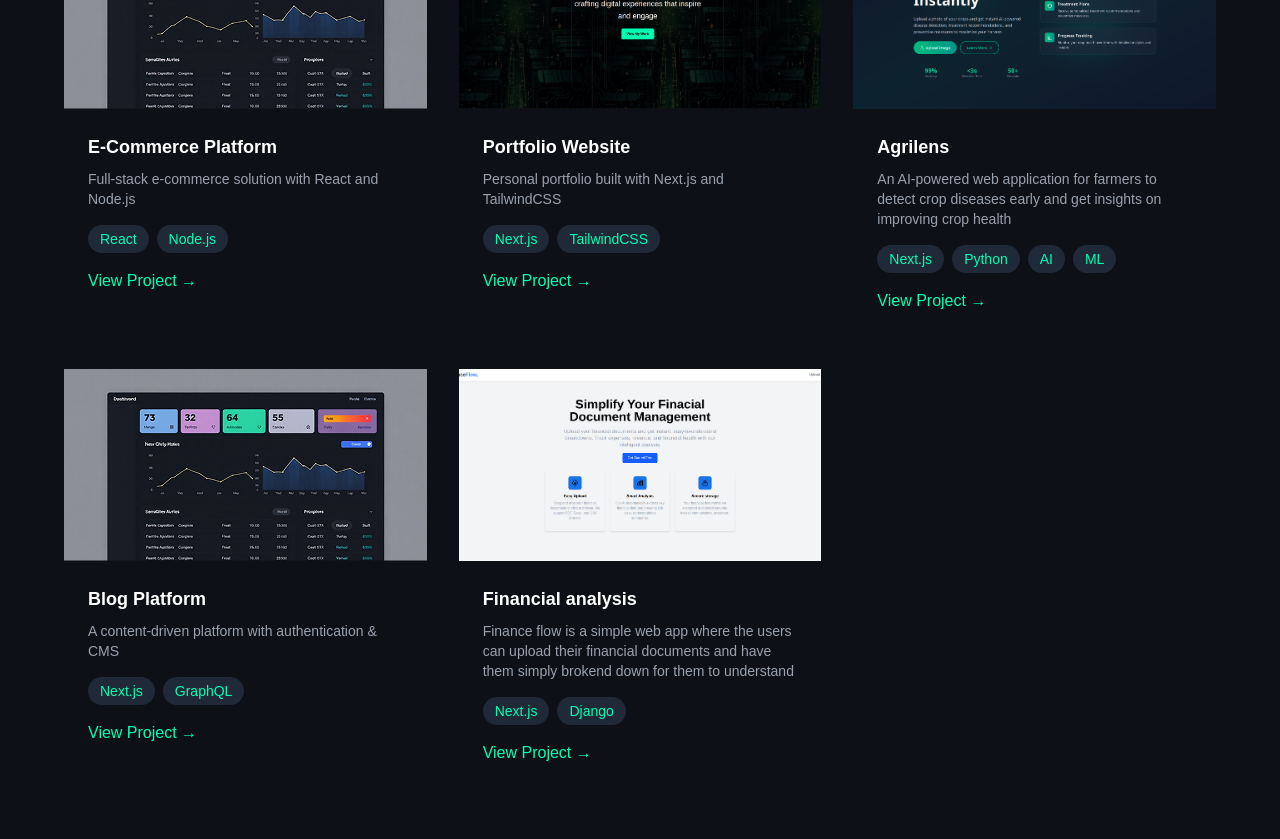
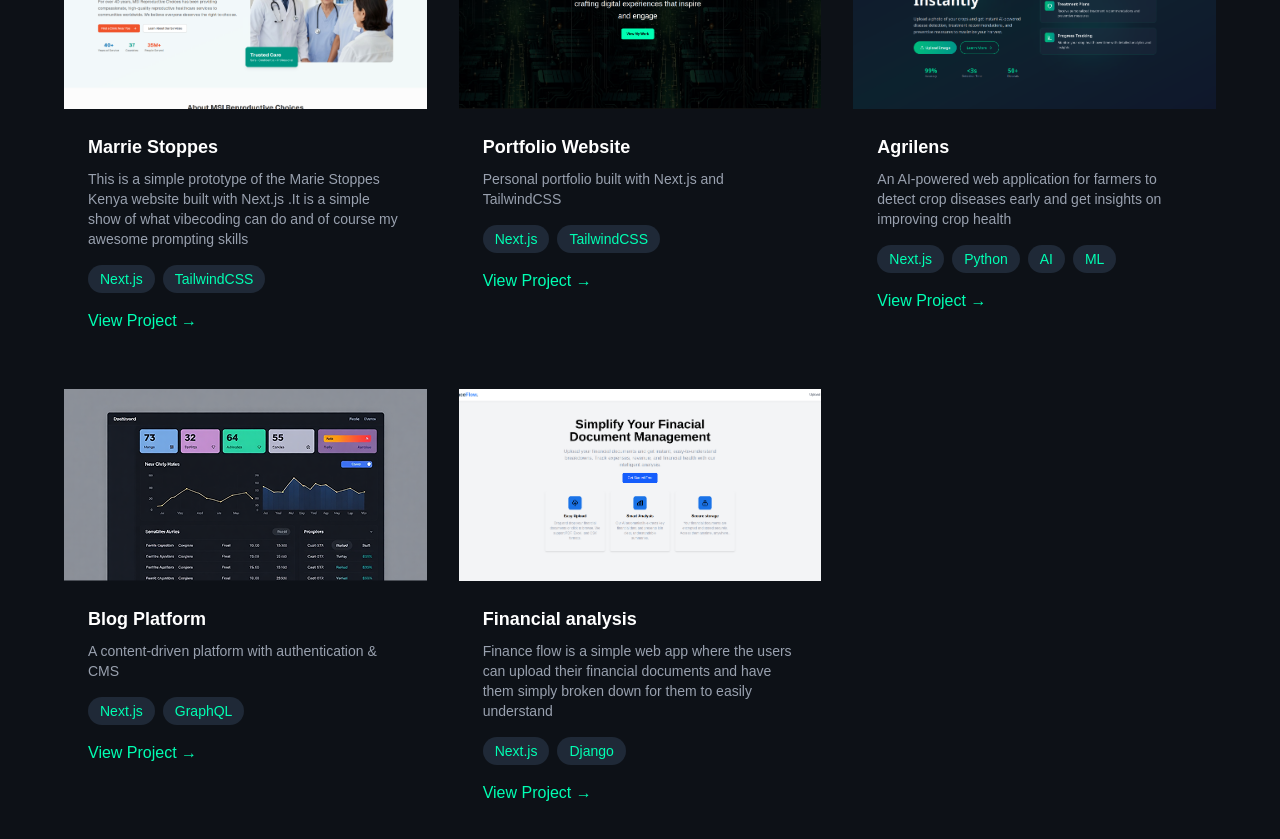
Before and after one commit to dantekadagi3/portfolio, a Next.js app: page / in a window 1280 px wide. Shown: the part 1700-2539 px from the top of the page. Built offline with nearby package versions, Linux system fonts and the light colour scheme.

Commit message:
added the marrie stoppes site and made some grammatical corrections

```diff
--- a/app/page.tsx
+++ b/app/page.tsx
@@ -101,11 +101,12 @@ export default function Home() {
 
           <div className="grid grid-cols-1 md:grid-cols-2 lg:grid-cols-3 gap-8">
             <ProjectCard
-              title="E-Commerce Platform"
-              description="Full-stack e-commerce solution with React and Node.js"
-              image="/e-commerce.png"
-              tags={["React", "Node.js"]}
-              link="#"
+              title="Marrie Stoppes"
+              description="This is a simple prototype of the Marie Stoppes Kenya website built with Next.js .It is a simple show of what vibecoding can do and of course my awesome prompting skills"
+              image="/marrie.png"
+              tags={["Next.js", "TailwindCSS"]}
+
+              link="https://v0-marie-stopes-website.vercel.app/"
             />
             <ProjectCard
               title="Portfolio Website"
@@ -131,7 +132,7 @@ export default function Home() {
 
               <ProjectCard
               title="Financial analysis"
-              description="Finance flow is a simple web app where the users can  upload their financial documents and have them simply brokend down for them to understand"
+              description="Finance flow is a simple web app where the users can  upload their financial documents and have them simply broken down for them to  easily understand"
               image="/finance-flow.png"
               tags={["Next.js", "Django"]}
               link="https://finance-flow-mu.vercel.app/"
```
Also changed, not shown: public/marrie.png (added).
